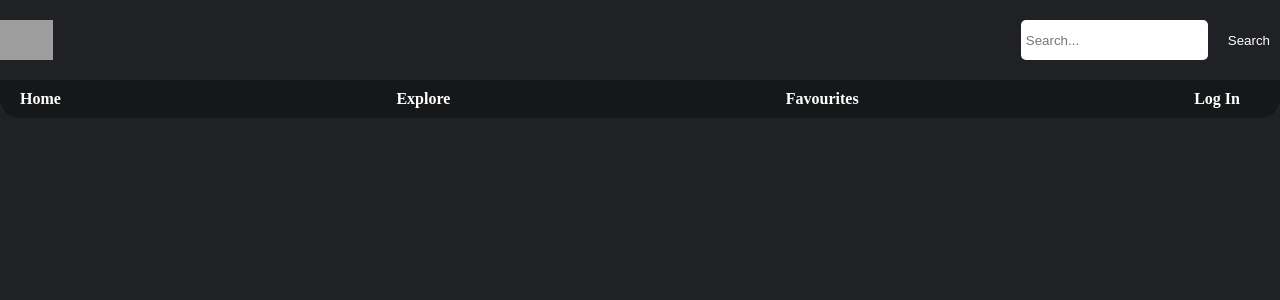
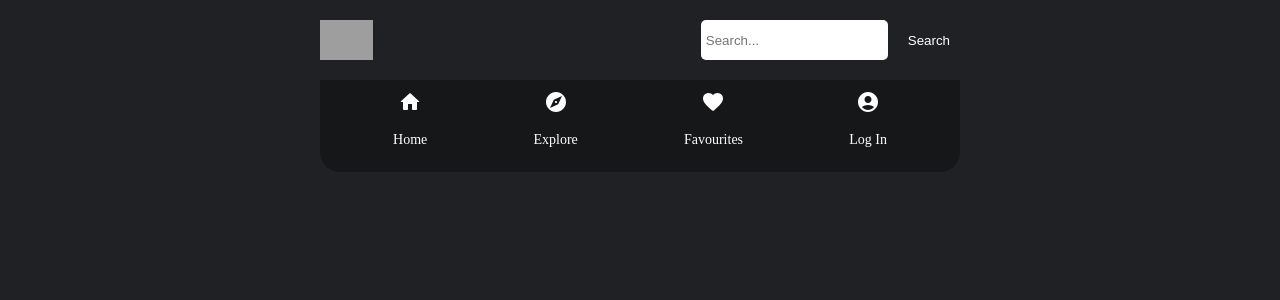
Before and after one commit to tonjetj/project-exam-2, a React (Create React App) app: page / in a window 1280 px wide. Shown: the top 300 px of the page. Built offline with nearby package versions, Linux system fonts and the light colour scheme; grey boxes are pictures that could not be loaded.

Commit message:
made changes to styling

```diff
--- a/src/components/header/SearchBar.jsx
+++ b/src/components/header/SearchBar.jsx
@@ -1,5 +1,6 @@
 import React from "react";
 import styled from "styled-components";
+
 
 const SearchWrapper = styled.div`
   display: flex;
--- a/src/components/header/index.jsx
+++ b/src/components/header/index.jsx
@@ -8,6 +8,7 @@ const HeaderWrapper = styled.div`
   flex-direction: column;
   background-color: #202124;
   color: #fff;
+  width: 100%;
 `;
 
 const TopHeader = styled.div`
@@ -16,6 +17,12 @@ const TopHeader = styled.div`
   align-items: center;
   height: 80px;
   padding: 0px;
+  margin: 0 20px;
+  @media screen and (min-width: 768px) {
+    width: 50%;
+    justify-content: space-between;
+    margin: 0 auto;
+  }
 `;
 
 const LogoWrapper = styled.div`
--- a/src/components/header/subNav.jsx
+++ b/src/components/header/subNav.jsx
@@ -1,5 +1,9 @@
 import React from "react";
 import styled from "styled-components";
+import HomeRoundedIcon from '@mui/icons-material/HomeRounded';
+import ExploreRoundedIcon from '@mui/icons-material/ExploreRounded';
+import FavoriteRoundedIcon from '@mui/icons-material/FavoriteRounded';
+import AccountCircleRoundedIcon from '@mui/icons-material/AccountCircleRounded';
 
 const SubNavWrapper = styled.div`
   display: flex;
@@ -16,26 +20,30 @@ const SubNavWrapper = styled.div`
 
   @media screen and (min-width: 768px) {
     position: static;
-    width: auto;
     box-shadow: none;
     border-radius: 0px 0px 20px 20px;
+    width: 50%;
+    justify-content: space-between;
+    margin: 0 auto;
   }
 `;
 
 const SubNavigationItem = styled.a`
   color: #fff;
-  font-weight: bold;
-  margin-right: 20px;
+  font-weight: light;
   cursor: pointer;
+  text-align: center;
+  font-size: 14px;
+  margin: auto;
 `;
 
 function SubNavigation() {
   return (
     <SubNavWrapper>
-      <SubNavigationItem>Home</SubNavigationItem>
-      <SubNavigationItem>Explore</SubNavigationItem>
-      <SubNavigationItem>Favourites</SubNavigationItem>
-      <SubNavigationItem>Log In</SubNavigationItem>
+      <SubNavigationItem><HomeRoundedIcon/><p>Home</p></SubNavigationItem>
+      <SubNavigationItem><ExploreRoundedIcon/><p>Explore</p></SubNavigationItem>
+      <SubNavigationItem><FavoriteRoundedIcon/><p>Favourites</p></SubNavigationItem>
+      <SubNavigationItem><AccountCircleRoundedIcon/><p>Log In</p></SubNavigationItem>
     </SubNavWrapper>
   );
 };
```
